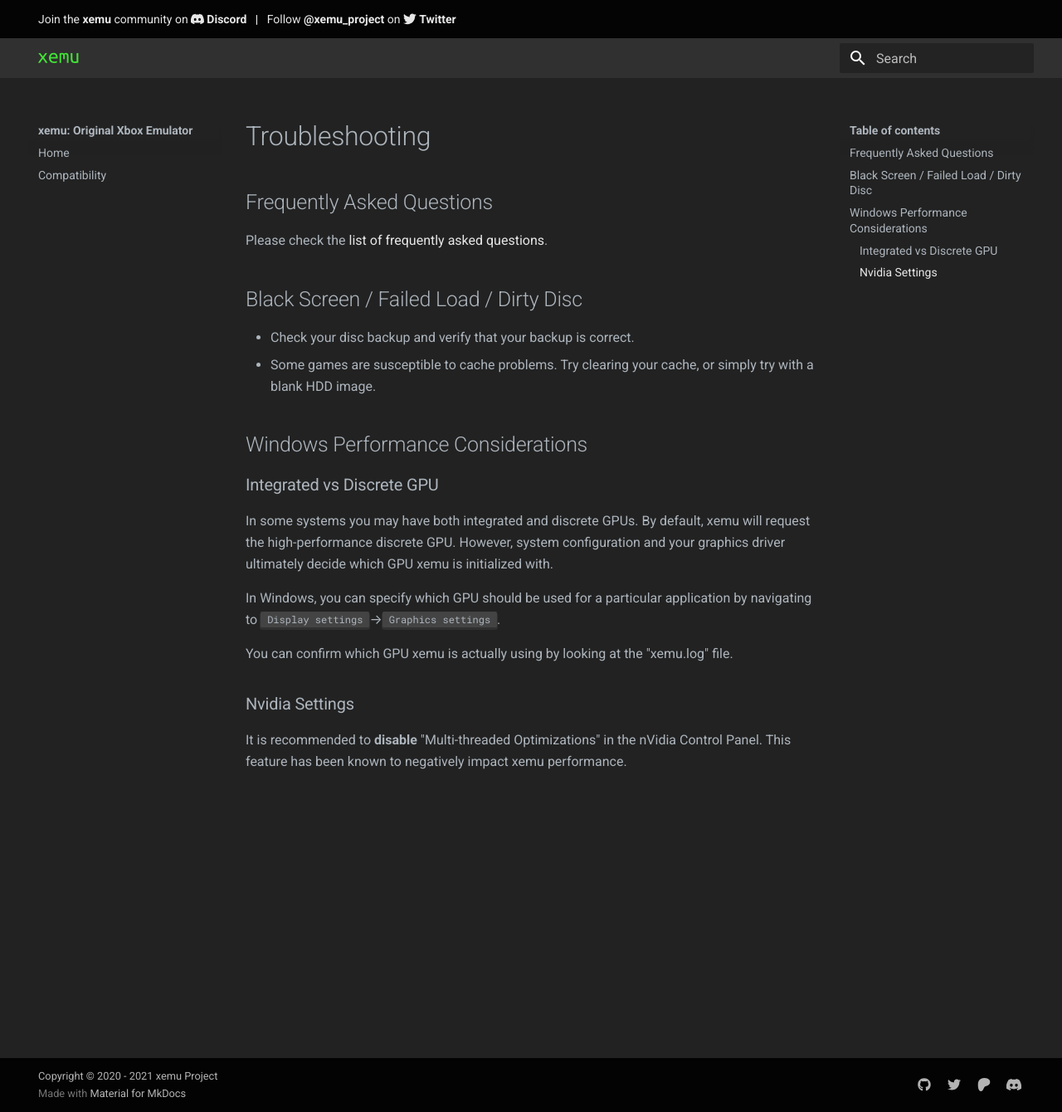
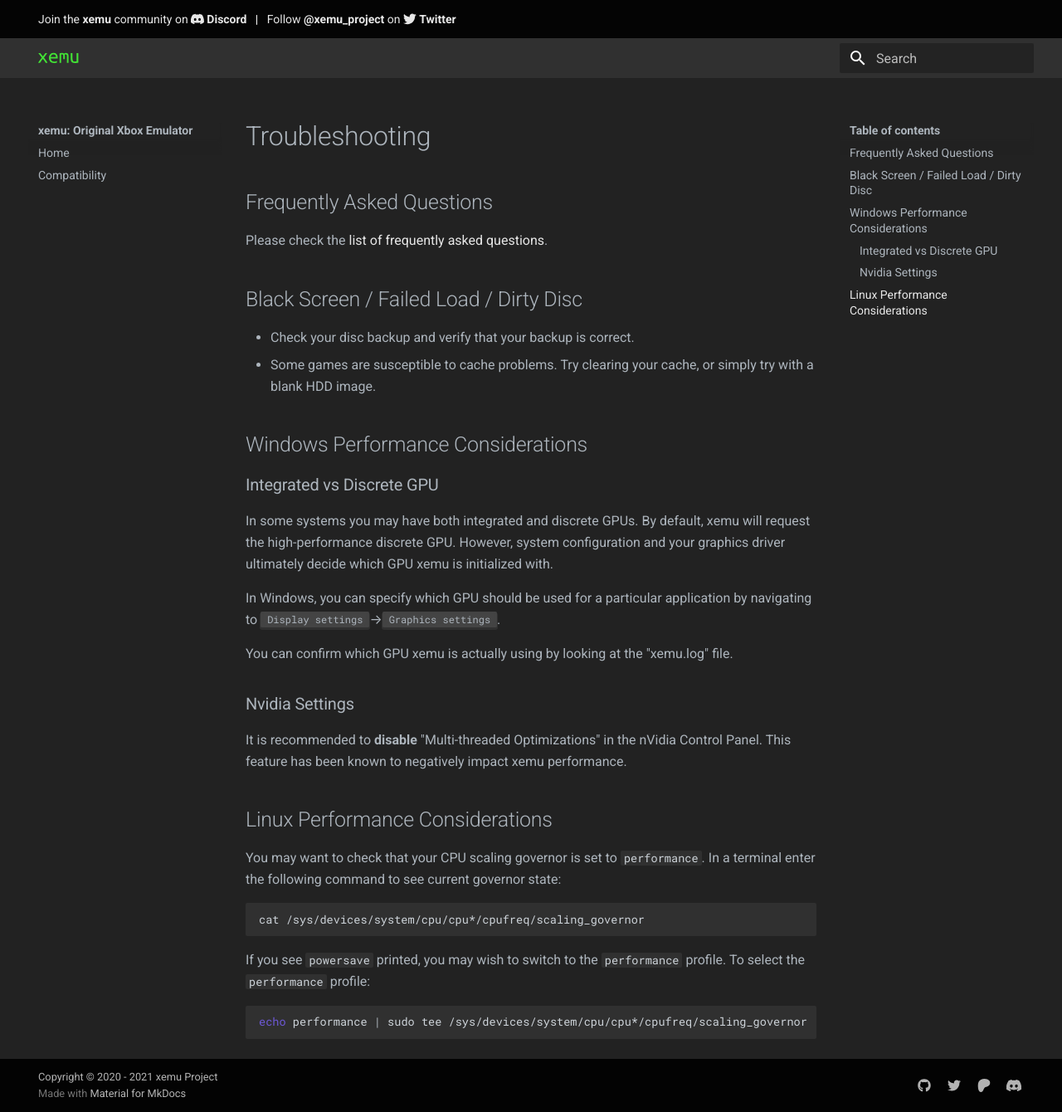
Before and after one commit to xemu-project/xemu-website, an MkDocs documentation site: the page built from docs/docs/troubleshooting.md, in a window 1280 px wide and 1340 px high. Shown: the whole window at 83% size. Built offline with MkDocs 1.6.1 and Material for MkDocs 9.7.7, drawn with Linux system fonts in a browser that asks for light colours.

Commit message:
Add note about scaling governors

````diff
--- a/docs/docs/troubleshooting.md
+++ b/docs/docs/troubleshooting.md
@@ -27,3 +27,19 @@ file.
 It is recommended to **disable** "Multi-threaded Optimizations" in the nVidia
 Control Panel. This feature has been known to negatively impact xemu
 performance.
+
+## Linux Performance Considerations
+
+You may want to check that your CPU scaling governor is set to `performance`.
+In a terminal enter the following command to see current governor state:
+
+```bash
+cat /sys/devices/system/cpu/cpu*/cpufreq/scaling_governor
+```
+
+If you see `powersave` printed, you may wish to switch to the `performance`
+profile. To select the `performance` profile:
+
+```bash
+echo performance | sudo tee /sys/devices/system/cpu/cpu*/cpufreq/scaling_governor
+```
````
